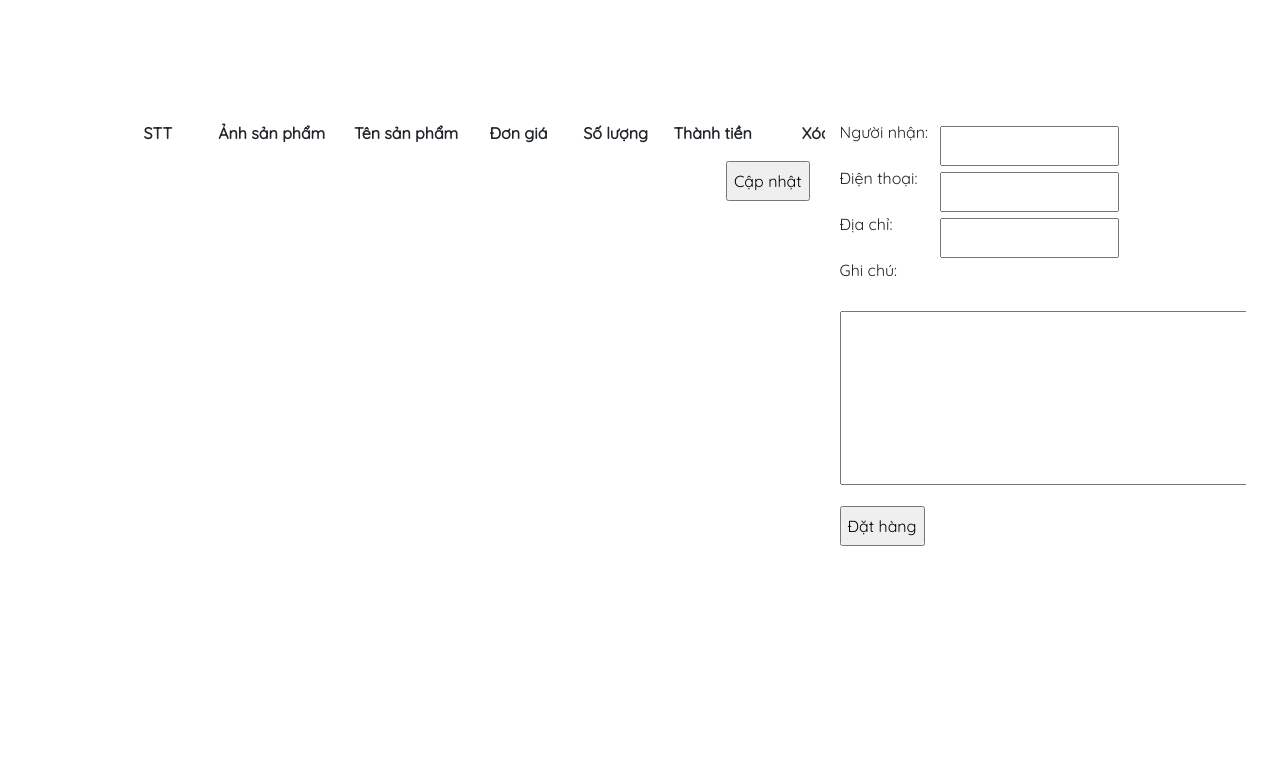
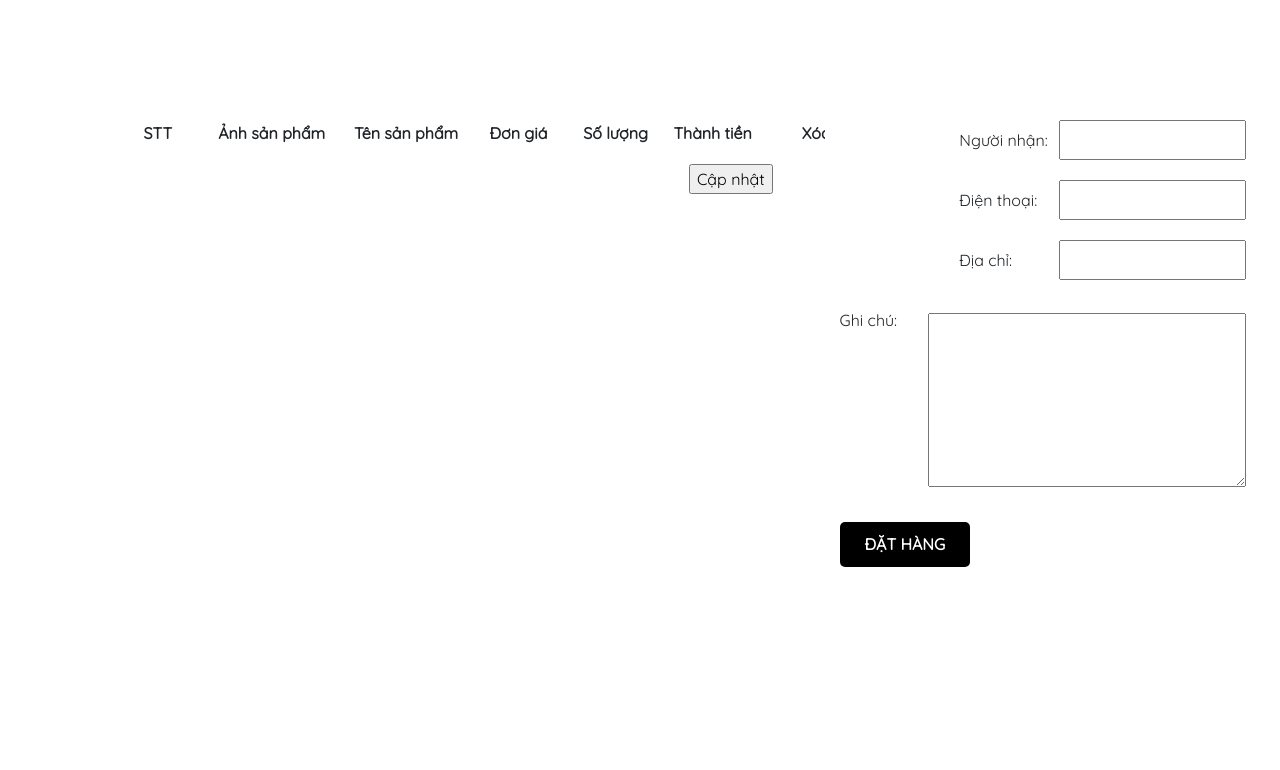
Before and after one commit to minhthongdev/php-clothing-shop, a PHP site: page /doAn/cartDevelopment.php in a window 1280 px wide. Shown: the part 80-850 px from the top of the page. Run offline with PHP 8.4, Linux system fonts and the light colour scheme; the visitor is signed in with stand-in values (Sample User, id 1); data that the repository does not hold is empty; some libraries are stand-ins or nearby versions.

Commit message:
[update] style cart

```diff
--- a/cartDevelopment.php
+++ b/cartDevelopment.php
@@ -220,7 +220,7 @@
                                         }
                                     }
                                 ?>
-                                <input type="submit" name="update_click" value="Cập nhật" />
+                                <input class="input__update__cart" type="submit" name="update_click" value="Cập nhật" />
                             </div>
                         </div>
                         <div class="col-md-4 col-12 form__section">
@@ -234,13 +234,13 @@
                                     $sdt = $row[1];
                                     $diachi = $row[2];
                                     echo "
-                                <div>
+                                <div class='form__section__input'>
                                 <label>Người nhận: </label><input class='input__item' type='text' value='$ten' name='name1' /></div>
-                                <div><label>Điện thoại: </label><input class='input__item' type='text' value='$sdt' name='phone' /></div>
-                                <div><label>Địa chỉ: </label><input class='input__item' type='text' value='$diachi' name='address1' /></div>
-                                <div><label>Ghi chú: </label><textarea name='note' cols='50' rows='7'></textarea></div>";
+                                <div class='form__section__input'><label>Điện thoại: </label><input class='input__item' type='text' value='$sdt' name='phone' /></div>
+                                <div class='form__section__input'><label>Địa chỉ: </label><input class='input__item' type='text' value='$diachi' name='address1' /></div>
+                                <div class='form__section__input'><label>Ghi chú: </label><textarea name='note' cols='50' rows='7'></textarea></div>";
                                 if ($temp == 0) {
-                                echo "<input type='submit' name='order_click' value='Đặt hàng' />";
+                                echo "<input type='submit' name='order_click' class='button__order__click' value='Đặt hàng' />";
                                 }
                                 else {
                                     echo "<div class='red'>Số lượng sản phẩm không đủ để thực hiện mua hàng, vui lòng chọn lại</div>";
--- a/style/cart.css
+++ b/style/cart.css
@@ -1,9 +1,11 @@
  /* global */
- *{
+
+ * {
      overflow-x: hidden;
      font-family: 'Quicksand', sans-serif;
  }
-.section__cart{
+
+ .section__cart {
      margin-top: 200px;
  }
 
@@ -11,17 +13,16 @@
      color: red;
  }
 
-.section__cart #cart-form{
+ .section__cart #cart-form {
      height: 650px;
  }
+
  table {
      border-collapse: collapse;
      width: 762px;
  }
 
-table,
-th,
-td {
+ table, th, td {
      border: none !important;
  }
 
@@ -66,7 +67,8 @@ table .total-money {
 
  #form-button {
      text-align: right;
-    margin-top: 15px;
+     margin-top: 18px;
+     padding-right: 37px;
  }
 
  .product-delete {
@@ -74,24 +76,36 @@ table .total-money {
      text-align: center;
  }
 
+ .form__section__input {
+     display: flex;
+     justify-content: end;
+     margin-bottom: 20px;
+ }
+
  #cart-form label {
      width: 100px;
      display: inline-block;
+     padding-top: 8px;
  }
-.table__section{
+
+ .table__section {
      margin-left: 106px;
      flex-basis: 56%;
+ }
+
+ .form__section {
+     box-shadow: 0px 0 0 #e1e1e1 inset;
+     height: 465px;
+ }
+
+ #cart-form textarea {
+     margin-top: 13px;
+     margin-left: 13px;
 
  }
-.form__section{
-    box-shadow: 0px 0 0 #e1e1e1 inset;
-}
-#cart-form textarea {
-    margin-top: 15px;
-}
 
-#cart-form input {
-
+ #cart-form .input__item {
+     padding-left: 10px;
      line-height: 30px;
      height: 40px;
  }
@@ -105,20 +119,29 @@ input[name="order_click"] {
      color: #000;
  }
 
-#add-to-cart-form input[type='text'] {
-    margin-top: 10px;
-    height: 30px;
-    line-height: 30px;
-}s
-
-#add-to-cart-form input[type='submit'] {
-    background: #000;
-    border: 1px solid #000;
-    margin-top: 10px;
-    padding: 15px;
-    display: inline-block;
-    color: #fff;
+ .button__order__click {
+     color: white;
+     background-color: #000000;
+     padding: 0 25px;
+     height: 45px;
+     line-height: 45px;
+     text-transform: uppercase;
+     font-weight: 600;
+     transition: 0.5s;
+     border: none;
+     outline: none;
+     border-radius: 5px;
  }
 
-
-/* checkout */
+ .button__order__click:hover {
+     color: #000000;
+     background-color: #fff;
+     padding: 0 25px;
+     height: 45px;
+     line-height: 45px;
+     text-transform: uppercase;
+     font-weight: 600;
+     outline: thin;
+     border: 1px solid #000000;
+     border-radius: 5px;
+ }
```
Lines whose indentation alone changed are shown as unchanged.
